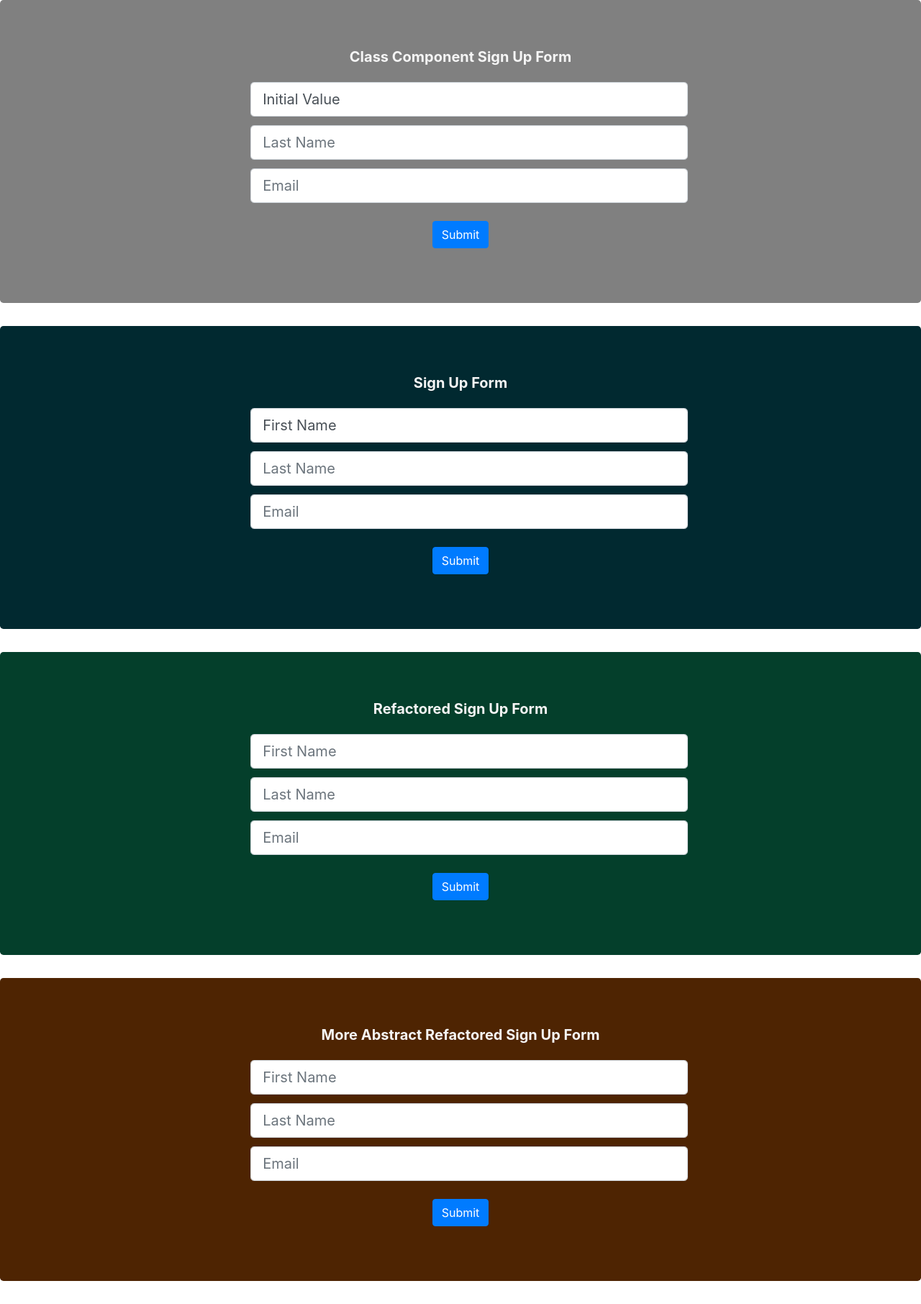
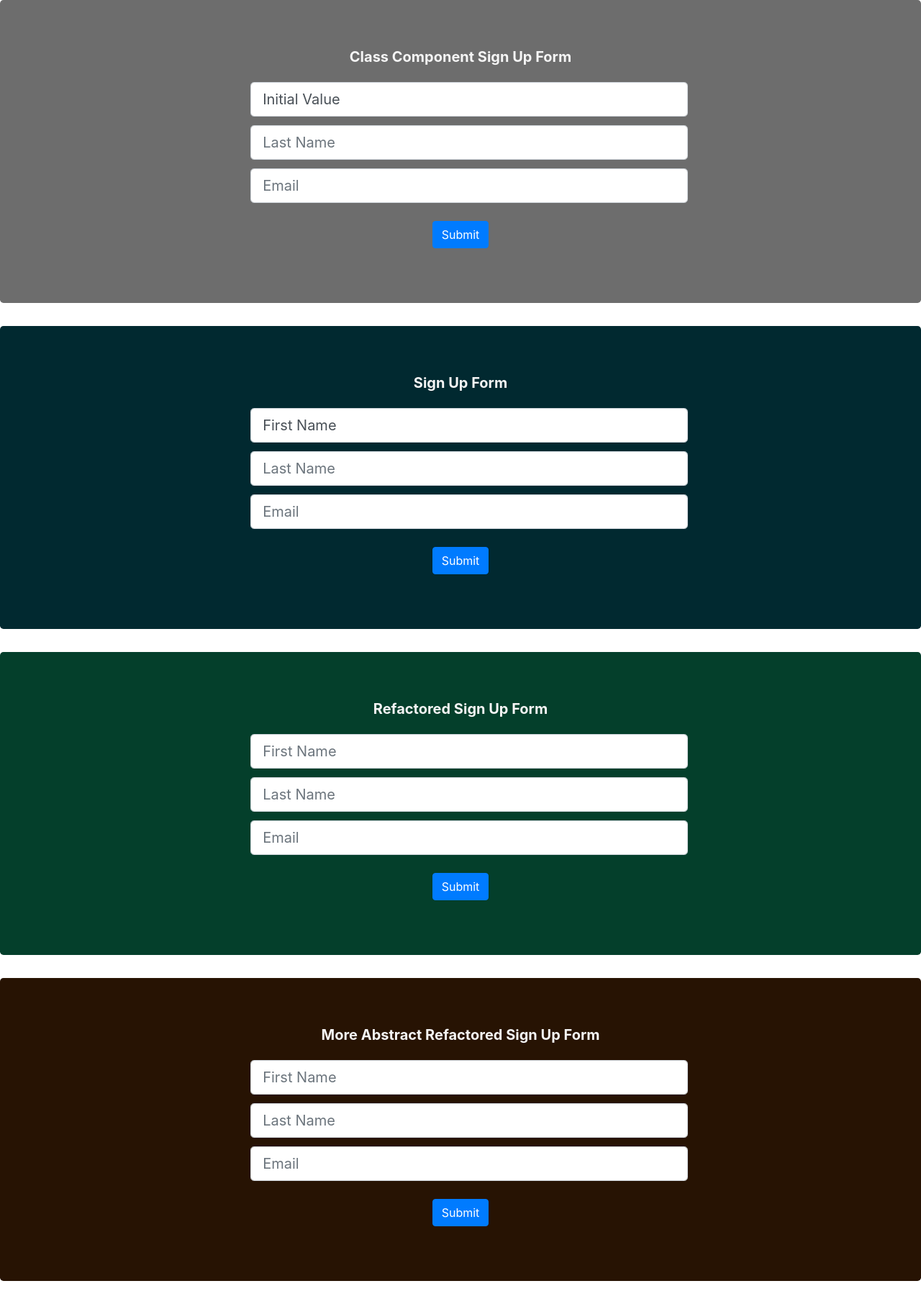
Before and after one commit to PrestonElliott/React-Hooks, a React (Create React App) app in the folder react-hooks/: page / in a window 1280 px wide. Shown: the whole page at 72% size. Built offline with nearby package versions, Linux system fonts and the light colour scheme.

Commit message:
clean up

```diff
--- a/react-hooks/src/App.js
+++ b/react-hooks/src/App.js
@@ -1,9 +1,11 @@
 import React, { Fragment } from 'react';
 import './App.css';
-import SignUpForm from './Components/form';
-import RefactoredSignUpForm from './Components/refactoredForm'
-import ThirdForm from './Components/thirdForm'
+
 import ClassForm from './Components/classForm'
+import HookForm from './Components/hookForm';
+import RefactoredHookForm from './Components/refactoredHookForm'
+import AbstractHookForm from './Components/abstractHookForm'
+
 import 'bootstrap/dist/css/bootstrap.min.css';
 
 function App() {
@@ -11,9 +13,9 @@ function App() {
 		<Fragment>
 			<div>
 				<ClassForm/>
-				<SignUpForm/>
-				<RefactoredSignUpForm/>
-				<ThirdForm/>
+				<HookForm/>
+				<RefactoredHookForm/>
+				<AbstractHookForm/>
 			</div>
 		</Fragment>
 	);
--- a/react-hooks/src/Components/thirdForm.jsx
+++ b/react-hooks/src/Components/abstractHookForm.jsx
@@ -104,7 +104,4 @@ function useFormUpdate(initialValue) {
 
 
 // SHOW HOW TO REMOVE EFFECT AFTER ITS USED
-
-
-
 // OPTIONAL RETURN STATEMENT IN USE EFFECT
--- a/react-hooks/src/Components/classForm.jsx
+++ b/react-hooks/src/Components/classForm.jsx
@@ -2,7 +2,7 @@ import React, { Fragment } from 'react'
 import { Form, Button, Jumbotron } from 'react-bootstrap'
 
 export default class ClassForm extends React.Component {
-    // CLASS COMPONENT FORM USING STATE
+    // CLASS COMPONENT - FORM USING STATE
 
     state = {
         firstName: "Initial Value",
@@ -27,7 +27,6 @@ export default class ClassForm extends React.Component {
             ...this.state, email: e.target.value
         })
     }
-
 
     handleSubmit = (e) => {
         e.preventDefault()
--- a/react-hooks/src/Components/refactoredForm.jsx
+++ b/react-hooks/src/Components/hookForm.jsx
@@ -1,34 +1,31 @@
 import React, { useState, useEffect, Fragment } from 'react'
 import { Form, Button, Jumbotron } from 'react-bootstrap'
 
-export default function RefactoredSignUpForm() {
-    // CREATE OBJECTS TO PASS AS ARGUMENTS INTO FUNCTION useFormUpdate
-    const firstName = useFormUpdate()
-    const lastName = useFormUpdate()
-    const email = useFormUpdate()
+export default function SignUpForm() {
+    // "First Name" IS AN EXAMPLE OF SETTING INITIAL STATE
+    const [firstName, formFirstName] = useState("First Name ")
+    const [lastName, formLastName] = useState()
+    const [email, formEmail] = useState()
 
-    // REFACTORED TO WORK FOR ALL FORM FIELDS
-    // CODE IS DRY-(DON'T REPEAT YOURSELF)
 
-    // CUSTOM REACT HOOK useFormUpdate
-    // CUSTOM HOOK'S NAMING CONVENTION BEGINS WITH 'use'
-    // function useFormUpdate(initialValue) {
-    //     const [value, formValue] = useState(initialValue)
+    // MAKE CODE DRY-(DON'T REPEAT YOURSELF)
+    // REFACTOR EVENT HANDLERS TO WORK FOR ALL FORM FIELDS
+    function handleFirstNameUpdate(e) {
+        formFirstName(e.target.value)
+    }
 
-    //     function handleChange(e) {
-    //         formValue(e.target.value)
-    //     }
+    function handleLastNameUpdate(e) {
+        formLastName(e.target.value)
+    }
 
-    //     return {
-    //         value,
-    //         onChange: handleChange
-    //     }
-    // }
+    function handleEmailUpdate(e) {
+        formEmail(e.target.value)
+    }
 
-    // EXAMPLE FORM SUBMISSION
     const handleSubmit = (e) => {
-        console.log(firstName.value)
         e.preventDefault()
+
+        console.log(firstName)
 
         fetch('http://localhost:3000/users', {
             method: 'POST',
@@ -37,30 +34,29 @@ export default function RefactoredSignUpForm() {
                     'Content-Type':'application/json' },
             body: JSON.stringify({
                 user: {
-                    firstName: firstName.value,
-                    lastName: lastName.value,
-                    email: email.value
+                    firstName: firstName,
+                    lastName: lastName,
+                    email: email
                 }
             })
         })
     }
 
-    // USE EFFECT HOOK TO UPDATE BROWSER TAB TITLE
+    // USE EFFECT HOOK
     useEffect(() => {
-        document.title = firstName.value + ' ' + lastName.value
+        document.title = firstName + ' ' + lastName
     })
 
-    // DISPLAYS FORM
     return (
-        <Fragment>
-                <Jumbotron id="hook-form-2">
+            <Fragment>
+                <Jumbotron id="hook-form-1">
                     <Form
                         className="sign-up-form"
                         onSubmit={handleSubmit}
                     >
 
                         <Form.Label className="form-header">
-                            Refactored Sign Up Form
+                            Sign Up Form
                         </Form.Label>
 
                         <Form.Control
@@ -68,7 +64,8 @@ export default function RefactoredSignUpForm() {
                             size="lg"
                             type="text"
                             placeholder="First Name"
-                            {...firstName}
+                            value={firstName}
+                            onChange={handleFirstNameUpdate}
                         />
 
                         <Form.Control
@@ -76,7 +73,8 @@ export default function RefactoredSignUpForm() {
                             size="lg"
                             type="text"
                             placeholder="Last Name"
-                            {...lastName}
+                            value={lastName}
+                            onChange={handleLastNameUpdate}
                         />
 
                         <Form.Control
@@ -84,7 +82,8 @@ export default function RefactoredSignUpForm() {
                             size="lg"
                             type="text"
                             placeholder="Email"
-                            {...email}
+                            value={email}
+                            onChange={handleEmailUpdate}
                         />
 
                         <Button
@@ -94,29 +93,9 @@ export default function RefactoredSignUpForm() {
                         >
                             Submit
                         </Button>
+
                     </Form>
             </Jumbotron>
         </Fragment>
     )
 }
-
-// SHOW HOW TO REFACTOR FUNCTIONS DOWN HERE
-function useFormUpdate(initialValue) {
-    const [value, formValue] = useState(initialValue)
-
-    function handleChange(e) {
-        formValue(e.target.value)
-    }
-
-    return {
-        value,
-        onChange: handleChange
-    }
-}
-
-
-// SHOW HOW TO REMOVE EFFECT AFTER ITS USED
-
-
-
-// OPTIONAL RETURN STATEMENT IN USE EFFECT
--- a/react-hooks/src/Components/form.jsx
+++ b/react-hooks/src/Components/refactoredHookForm.jsx
@@ -1,31 +1,34 @@
 import React, { useState, useEffect, Fragment } from 'react'
 import { Form, Button, Jumbotron } from 'react-bootstrap'
 
-export default function SignUpForm() {
-    // "First Name" IS AN EXAMPLE OF SETTING INITIAL STATE
-    const [firstName, formFirstName] = useState("First Name ")
-    const [lastName, formLastName] = useState()
-    const [email, formEmail] = useState()
+export default function RefactoredSignUpForm() {
+    // CREATE OBJECTS TO PASS AS ARGUMENTS INTO FUNCTION useFormUpdate
+    const firstName = useFormUpdate()
+    const lastName = useFormUpdate()
+    const email = useFormUpdate()
 
+    // REFACTORED TO WORK FOR ALL FORM FIELDS
+    // CODE IS DRY-(DON'T REPEAT YOURSELF)
 
-    // MAKE CODE DRY-(DON'T REPEAT YOURSELF)
-    // REFACTOR EVENT HANDLERS TO WORK FOR ALL FORM FIELDS
-    function handleFirstNameUpdate(e) {
-        formFirstName(e.target.value)
+    // CUSTOM REACT HOOK useFormUpdate
+    // CUSTOM HOOK'S NAMING CONVENTION BEGINS WITH 'use'
+    function useFormUpdate(initialValue) {
+        const [value, formValue] = useState(initialValue)
+
+        function handleChange(e) {
+            formValue(e.target.value)
+        }
+
+        return {
+            value,
+            onChange: handleChange
+        }
     }
 
-    function handleLastNameUpdate(e) {
-        formLastName(e.target.value)
-    }
-
-    function handleEmailUpdate(e) {
-        formEmail(e.target.value)
-    }
-
+    // EXAMPLE FORM SUBMISSION
     const handleSubmit = (e) => {
+        console.log(firstName.value)
         e.preventDefault()
-
-        console.log(firstName)
 
         fetch('http://localhost:3000/users', {
             method: 'POST',
@@ -34,29 +37,30 @@ export default function SignUpForm() {
                     'Content-Type':'application/json' },
             body: JSON.stringify({
                 user: {
-                    firstName: firstName,
-                    lastName: lastName,
-                    email: email
+                    firstName: firstName.value,
+                    lastName: lastName.value,
+                    email: email.value
                 }
             })
         })
     }
 
-    // USE EFFECT HOOK
+    // USE EFFECT HOOK TO UPDATE BROWSER TAB TITLE
     useEffect(() => {
-        document.title = firstName + ' ' + lastName
+        document.title = firstName.value + ' ' + lastName.value
     })
 
+    // DISPLAYS FORM
     return (
-            <Fragment>
-                <Jumbotron id="hook-form-1">
+        <Fragment>
+                <Jumbotron id="hook-form-2">
                     <Form
                         className="sign-up-form"
                         onSubmit={handleSubmit}
                     >
 
                         <Form.Label className="form-header">
-                            Sign Up Form
+                            Refactored Sign Up Form
                         </Form.Label>
 
                         <Form.Control
@@ -64,8 +68,7 @@ export default function SignUpForm() {
                             size="lg"
                             type="text"
                             placeholder="First Name"
-                            value={firstName}
-                            onChange={handleFirstNameUpdate}
+                            {...firstName}
                         />
 
                         <Form.Control
@@ -73,8 +76,7 @@ export default function SignUpForm() {
                             size="lg"
                             type="text"
                             placeholder="Last Name"
-                            value={lastName}
-                            onChange={handleLastNameUpdate}
+                            {...lastName}
                         />
 
                         <Form.Control
@@ -82,8 +84,7 @@ export default function SignUpForm() {
                             size="lg"
                             type="text"
                             placeholder="Email"
-                            value={email}
-                            onChange={handleEmailUpdate}
+                            {...email}
                         />
 
                         <Button
@@ -93,19 +94,8 @@ export default function SignUpForm() {
                         >
                             Submit
                         </Button>
-
                     </Form>
             </Jumbotron>
         </Fragment>
     )
 }
-
-// SHOW HOW TO REFACTOR FUNCTIONS DOWN HERE
-
-
-
-// SHOW HOW TO REMOVE EFFECT AFTER ITS USED
-
-
-
-// OPTIONAL RETURN STATEMENT IN USE EFFECT
--- a/react-hooks/src/index.css
+++ b/react-hooks/src/index.css
@@ -25,7 +25,7 @@
 }
 
 #class-form {
-  background: grey;
+  background: rgb(109, 109, 109);
 }
 
 #hook-form-1 {
@@ -37,7 +37,7 @@
 }
 
 #hook-form-3 {
-  background: rgb(78, 36, 2);
+  background: rgb(39, 19, 3);
 }
 
 body {
```
